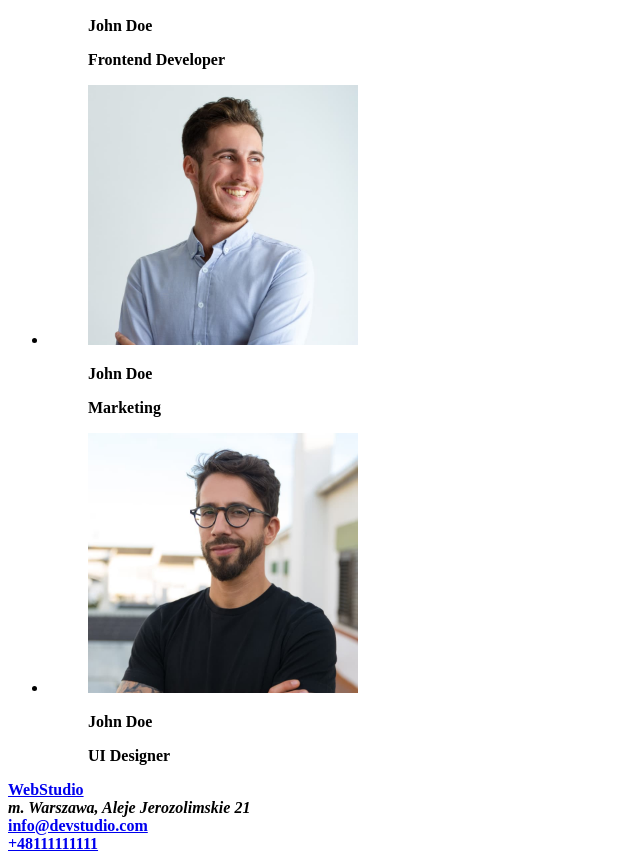
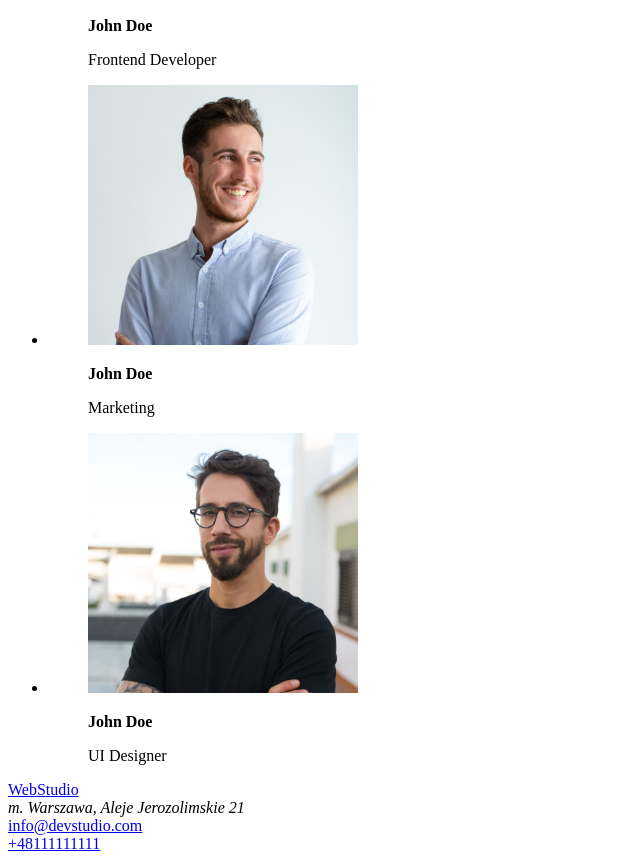
Before and after one commit to Bartosz-Zarski/goit-markup-hw-01, a plain HTML site: page index.html in a window 1280 px wide. Shown: the part 1990-2851 px from the top of the page, without its empty margins (0-640 px from the left). Drawn offline with Linux system fonts and the light colour scheme.

Commit message:
Dodanie brakującego nawiasu w tagu STRONG

```diff
--- a/index.html
+++ b/index.html
@@ -119,7 +119,7 @@
           height="260"
           />
           <figcaption>
-          <p><strong>John Doe</strong</p>
+          <p><strong>John Doe</strong></p>
           <p>Frontend Developer</p>
           </figcaption>
           </figure>
@@ -157,7 +157,7 @@
     <footer id="footer">
       <a href="#" class="logo">WebStudio</a>
       <address>m. Warszawa, Aleje Jerozolimskie 21</address>
-      <a href="mailto:info@devstudio.com">info@devstudio.com</a><br />
+      <a href="mailto:info@devstudio.com">info@devstudio.com</a><br/>
       <a href="tel:+48111111111">+48111111111</a>
     </footer>
   </body>
```
